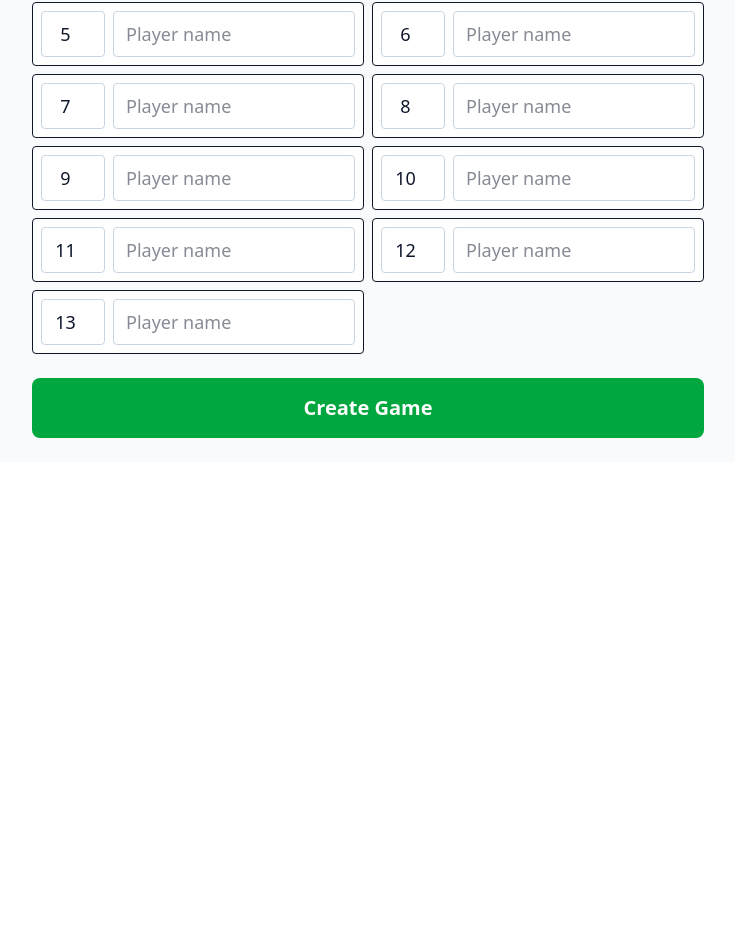
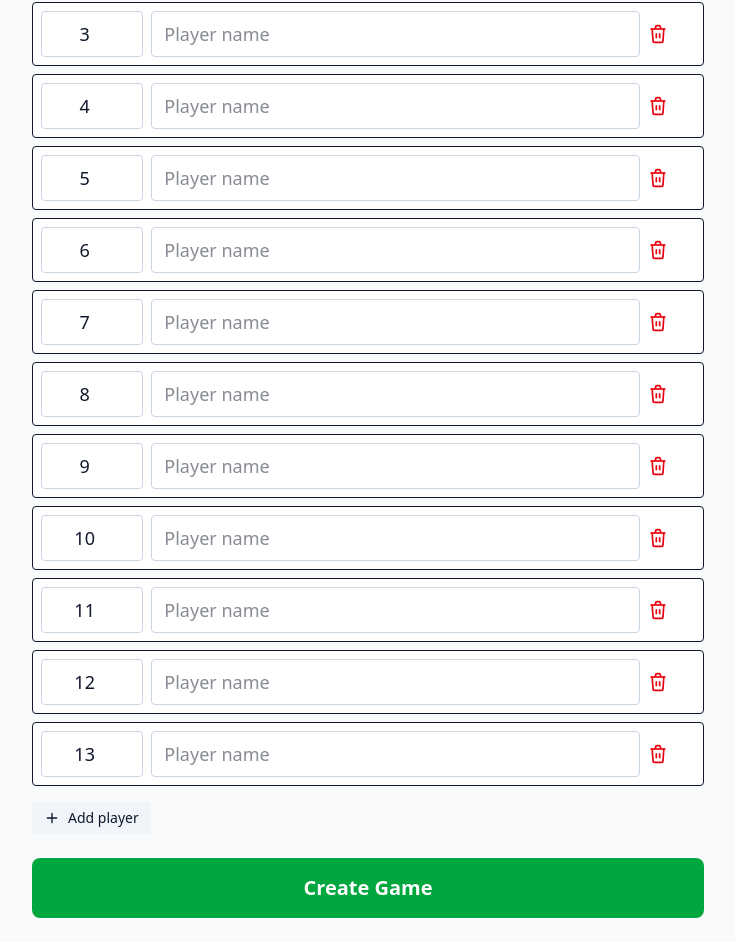
Before and after one commit to ajhunyady/waterpolo, a SvelteKit app: page /game/new in a window 1280 px wide. Shown: the part 625-1567 px from the top of the page, without its empty margins (272-1007 px from the left). Before the commit the page ends 1087 px from the top, so only its background shows below. Built offline with nearby package versions, Linux system fonts and the light colour scheme.

Commit message:
Add team selection and roster editing for new game

```diff
--- a/src/routes/game/new/+page.svelte
+++ b/src/routes/game/new/+page.svelte
@@ -5,12 +5,28 @@
   import { teamStore } from '$lib/stores/teamStore';
   import { v4 as uuid } from 'uuid';
   import type { Player, ID } from '$lib/types';
+  import type { TeamIndexEntry } from '$lib/stores/teamStore';
 
   let opponentName = $state('');
   let date = $state(new Date().toISOString().slice(0, 10));
   let homeTeamName = $state('Our Team');
   let periods = 4;
   let autoShotOnGoal = $state(true);
+
+  const teamsIdxStore = teamStore.teams;
+  let teams: TeamIndexEntry[] = $state([]);
+  let selectedTeamId: ID | '' = $state('');
+
+  $effect(() => {
+    const unsub = teamsIdxStore.subscribe((v) => (teams = v));
+    return unsub;
+  });
+
+  // Pick up ?teamId= from URL on mount
+  $effect(() => {
+    const tid = $page.url.searchParams.get('teamId') as ID | null;
+    if (tid && tid !== selectedTeamId) selectedTeamId = tid;
+  });
 
   // start w/ 13 empty roster slots
   let players: Player[] = $state(
@@ -21,14 +37,14 @@
     }))
   );
 
-  // Load roster from ?teamId= if present
+  // Load roster when a team is selected
   $effect(() => {
-    const tid = $page.url.searchParams.get('teamId') as ID | null;
-    if (!tid) return;
+    if (!selectedTeamId) return;
     let cancelled = false;
+    const id = selectedTeamId;
     (async () => {
-      const t = await teamStore.loadTeam(tid);
-      if (cancelled || $page.url.searchParams.get('teamId') !== tid) return;
+      const t = await teamStore.loadTeam(id as ID);
+      if (cancelled || selectedTeamId !== id) return;
       if (!t) return;
       homeTeamName = t.name ?? '';
       players = (t.players ?? []).map((p) => ({
@@ -42,6 +58,13 @@
     })();
     return () => { cancelled = true; };
   });
+
+  function addPlayerRow() {
+    players = [...players, { id: uuid(), number: players.length + 1, name: '' } as Player];
+  }
+  function removePlayerRow(id: ID) {
+    players = players.filter((p) => p.id !== id);
+  }
 
   async function create() {
     const activePlayers = players.filter((p) => p.name.trim() !== '');
@@ -76,6 +99,18 @@
       <input bind:value={homeTeamName} class="input" />
     </label>
 
+    {#if teams.length > 0}
+      <label class="grid gap-1">
+        <span class="text-sm font-medium">Use Saved Team</span>
+        <select class="input" bind:value={selectedTeamId}>
+          <option value="">Custom roster…</option>
+          {#each teams as t}
+            <option value={t.id}>{t.name}</option>
+          {/each}
+        </select>
+      </label>
+    {/if}
+
     <label class="inline-flex items-center gap-2">
       <input type="checkbox" bind:checked={autoShotOnGoal} />
       <span>Auto-add Shot when logging Goal</span>
@@ -84,13 +119,29 @@
 
   <div class="space-y-2">
     <h2 class="text-xl font-semibold">Roster</h2>
-    <div class="grid grid-cols-1 sm:grid-cols-2 gap-2">
-      {#each players as p, i}
-        <div class="flex gap-2 items-center bg-white p-2 rounded border">
-          <input class="w-16 input text-center" type="number" bind:value={p.number} min="0" />
-          <input class="flex-1 input" placeholder="Player name" bind:value={p.name} />
+    <div class="space-y-2">
+      {#each players as p (p.id)}
+        <div class="grid grid-cols-12 gap-2 items-center bg-white p-2 rounded border">
+          <input class="col-span-2 input text-center" type="number" bind:value={p.number} min="0" />
+          <input class="col-span-9 input" placeholder="Player name" bind:value={p.name} />
+          <button type="button" class="col-span-1 text-red-600 hover:text-red-700" onclick={() => removePlayerRow(p.id)} aria-label="Remove player" title="Remove player">
+            <svg class="w-5 h-5" viewBox="0 0 24 24" fill="none" stroke="currentColor" stroke-width="2">
+              <path d="M3 6h18" />
+              <path d="M19 6l-1 14a2 2 0 0 1-2 2H8a2 2 0 0 1-2-2L5 6" />
+              <path d="M10 11v6M14 11v6" />
+              <path d="M9 6V4a2 2 0 0 1 2-2h2a2 2 0 0 1 2 2v2" />
+            </svg>
+          </button>
         </div>
       {/each}
+    </div>
+    <div>
+      <button type="button" class="mt-2 inline-flex items-center gap-2 rounded px-3 py-1.5 text-sm bg-slate-100 hover:bg-slate-200" onclick={addPlayerRow} aria-label="Add player" title="Add player">
+        <svg class="w-4 h-4" viewBox="0 0 24 24" fill="none" stroke="currentColor" stroke-width="2" stroke-linecap="round" stroke-linejoin="round">
+          <path d="M12 5v14M5 12h14" />
+        </svg>
+        <span>Add player</span>
+      </button>
     </div>
   </div>
 
```
